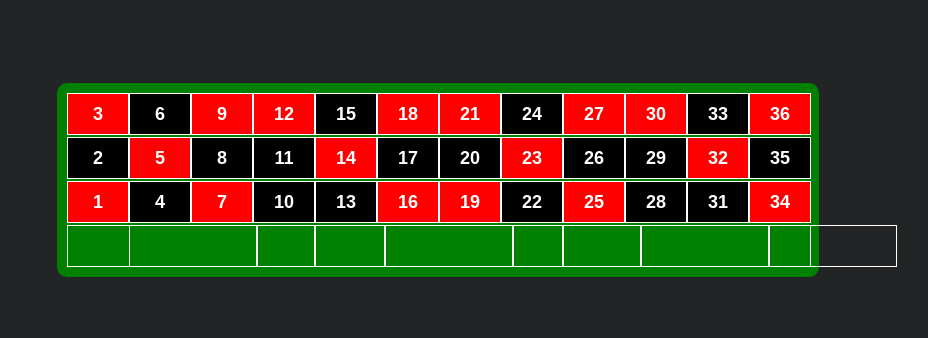
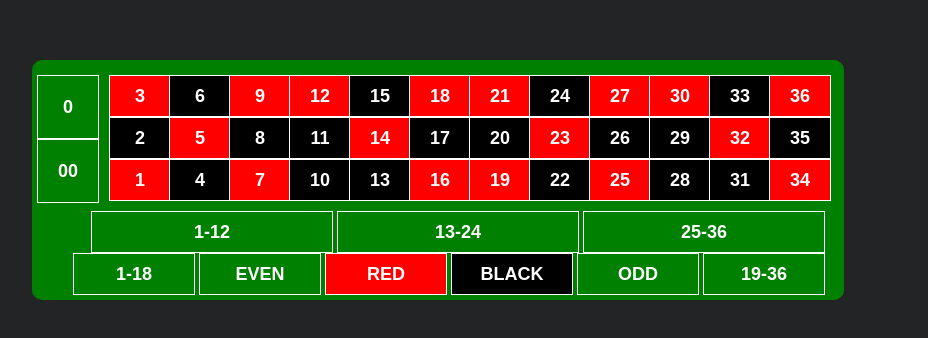
Before and after one commit to TyStraub/TyStraub.Github.io, a plain HTML site: page Roulette.html in a window 1280 px wide. Shown: the part 228-566 px from the top of the page, without its empty margins (202-1130 px from the left). Drawn offline with Linux system fonts and the light colour scheme.

Commit message:
Added a celebratory timer for my long distant friend's birthday!
Short term.  Also added the start of a roulette project.

```diff
--- a/Roulette.html
+++ b/Roulette.html
@@ -15,28 +15,39 @@
             color: white;
             font-family: Arial, sans-serif;
         }
+        .main2 {
+            display: grid;
+
+            gap: 0px;
+            background-color: green;
+            padding: 5px;
+            border-radius: 10px;
+        }
         .main {
             display: grid;
             grid-template-columns: repeat(12, 60px);
-            gap: 2px;
+            gap: 0px;
             background-color: green;
             padding: 10px;
             border-radius: 10px;
+            justify-content: right;
         }
         .betRow1 {
             display: grid;
             grid-template-columns: repeat(3, 246px);
-            gap: 2px;
+            justify-content: right;
+            gap: 0px;
             background-color: green;
-            padding: 0px;
+            padding-right: 10px;
             border-radius: 10px;
         }
         .betRow2 {
             display: grid;
             grid-template-columns: repeat(6, 126px);
-            gap: 2px;
+            justify-content: right;
+            gap: 0px;
             background-color: green;
-            padding: 0px;
+            padding-right: 10px;
             border-radius: 10px;
         }
         .cell {
@@ -52,14 +63,19 @@
         .red { background-color: red; }
         .black { background-color: black; }
         .green { background-color: green;}
-        .cbet1{width: 246px;;}
-        .cbet2{width: 126px;;}
+        .cbet1{width: 240px;;}
+        .cbet2{width: 120px;;}
     </style>
 </head>
 <body>
     <div>
+        <div class="main2">
+            <div style="justify-content:space-between; display: flex;">
+                <div style="padding-top: 10px;">
+                    <div class="cell green" style="height: 62px;">0</div>
+                    <div class="cell green" style="height: 62px;">00</div>
+                </div>
                 <div class="main">
-
                     <div class="cell red">3</div>
                     <div class="cell black">6</div>
                     <div class="cell red">9</div>
@@ -96,19 +112,20 @@
                     <div class="cell black">28</div>
                     <div class="cell black">31</div>
                     <div class="cell red">34</div>
+                </div>
+        </div>
             <div class="betRow1">
-                <div class="cell cbet1"></div>
-                <div class="cell cbet1"></div>
-                <div class="cell cbet1"></div>
+                <div class="cell cbet1">1-12</div>
+                <div class="cell cbet1">13-24</div>
+                <div class="cell cbet1">25-36</div>
             </div>
-
             <div class="betRow2">
-                <div class="cell cbet2"></div>
-                <div class="cell cbet2"></div>
-                <div class="cell cbet2"></div>
-                <div class="cell cbet2"></div>
-                <div class="cell cbet2"></div>
-                <div class="cell cbet2"></div>
+                <div class="cell cbet2">1-18</div>
+                <div class="cell cbet2">EVEN</div>
+                <div class="cell red cbet2">RED</div>
+                <div class="cell black cbet2">BLACK</div>
+                <div class="cell cbet2">ODD</div>
+                <div class="cell cbet2">19-36</div>
             </div>
         </div>
 
```
Also changed, not shown: Sean.html (added, +67 -0 lines), TSPaint.html (+0 -2 lines). Lines whose indentation alone changed are shown as unchanged.
